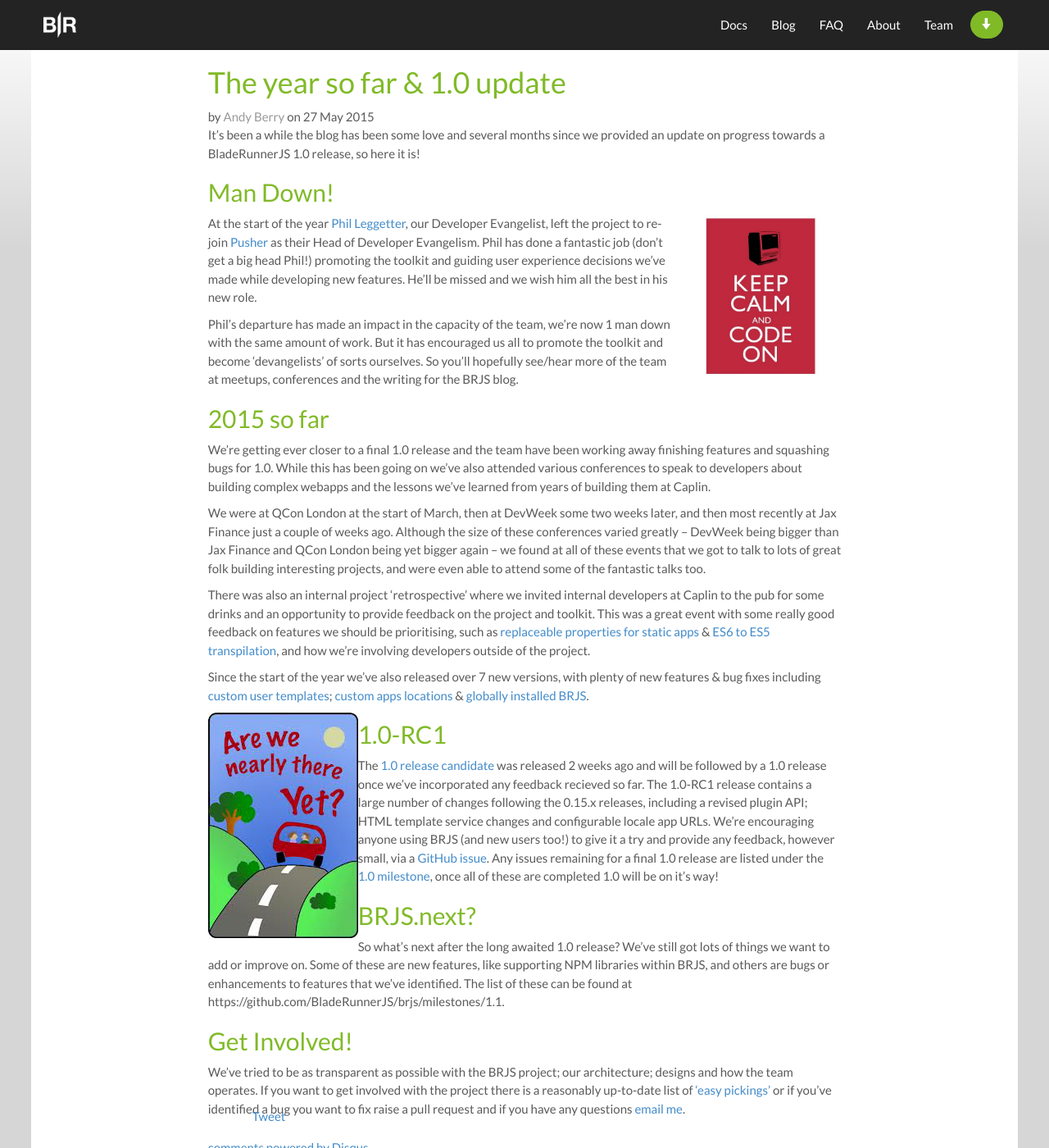
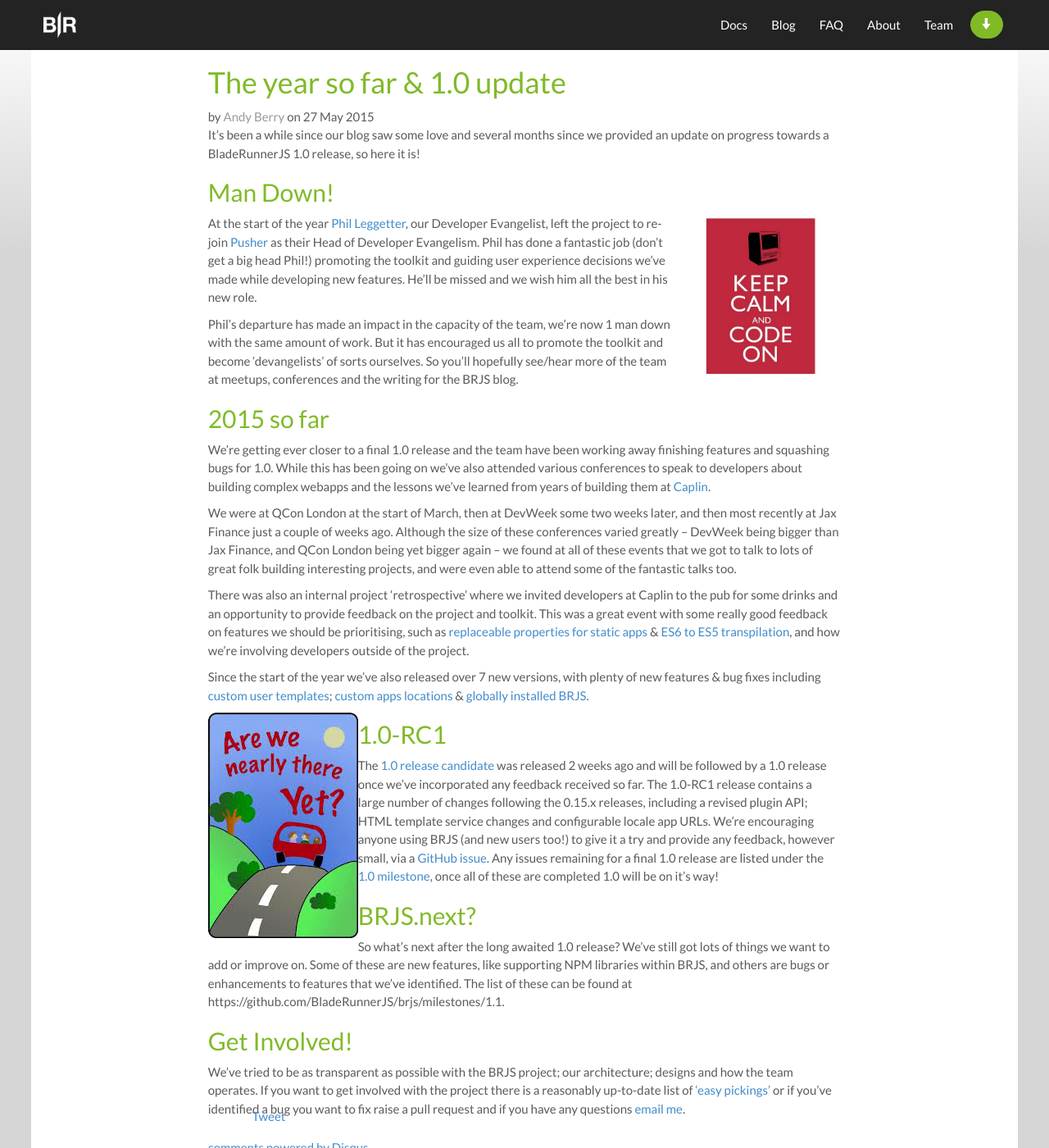
Before and after one commit to BladeRunnerJS/brjs-site, a Jekyll site: the page built from _posts/2015-05-27-2015-so-far.md, in a window 1280 px wide and 1400 px high. Shown: the whole window at 82% size. Built offline with Jekyll 4.4.1, drawn with Linux system fonts in a browser that asks for light colours; nearby versions of some CDN libraries; Markdown is read by kramdown in place of the engine named in the settings; comment, search, counter and statistics services are not loaded.

Commit message:
Couple o' typos and tweaks
*shucks!* :)

```diff
--- a/_posts/2015-05-27-2015-so-far.md
+++ b/_posts/2015-05-27-2015-so-far.md
@@ -8,7 +8,7 @@
 excerpt: "It's been a while since our blog saw some love. It's about time for an update a 1.0 release and what else the team have been up to."
 ---
 
-It's been a while the blog has been some love and several months since we provided an update on progress towards a BladeRunnerJS 1.0 release, so here it is!
+It's been a while since our blog saw some love and several months since we provided an update on progress towards a BladeRunnerJS 1.0 release, so here it is!
 
 ## Man Down!
 
@@ -20,11 +20,11 @@
 
 ## 2015 so far
 
-We're getting ever closer to a final 1.0 release and the team have been working away finishing features and squashing bugs for 1.0. While this has been going on we've also attended various conferences to speak to developers about building complex webapps and the lessons we've learned from years of building them at Caplin.
+We're getting ever closer to a final 1.0 release and the team have been working away finishing features and squashing bugs for 1.0. While this has been going on we've also attended various conferences to speak to developers about building complex webapps and the lessons we've learned from years of building them at [Caplin](http://www.caplin.com).
 
-We were at QCon London at the start of March, then at DevWeek some two weeks later, and then most recently at Jax Finance just a couple of weeks ago. Although the size of these conferences varied greatly – DevWeek being bigger than Jax Finance and QCon London being yet bigger again – we found at all of these events that we got to talk to lots of great folk building interesting projects, and were even able to attend some of the fantastic talks too.
+We were at QCon London at the start of March, then at DevWeek some two weeks later, and then most recently at Jax Finance just a couple of weeks ago. Although the size of these conferences varied greatly – DevWeek being bigger than Jax Finance, and QCon London being yet bigger again – we found at all of these events that we got to talk to lots of great folk building interesting projects, and were even able to attend some of the fantastic talks too.
 
-There was also an internal project 'retrospective' where we invited internal developers at Caplin to the pub for some drinks and an opportunity to provide feedback on the project and toolkit. This was a great event with some really good feedback on features we should be prioritising, such as [replaceable properties for static apps](https://github.com/BladeRunnerJS/brjs/issues/749) & [ES6 to ES5 transpilation](https://github.com/BladeRunnerJS/brjs/issues/1303), and how we're involving developers outside of the project.
+There was also an internal project 'retrospective' where we invited developers at Caplin to the pub for some drinks and an opportunity to provide feedback on the project and toolkit. This was a great event with some really good feedback on features we should be prioritising, such as [replaceable properties for static apps](https://github.com/BladeRunnerJS/brjs/issues/749) & [ES6 to ES5 transpilation](https://github.com/BladeRunnerJS/brjs/issues/1303), and how we're involving developers outside of the project.
 
 Since the start of the year we've also released over 7 new versions, with plenty of new features & bug fixes including [custom user templates](https://github.com/BladeRunnerJS/brjs/issues/126); [custom apps locations](https://github.com/BladeRunnerJS/brjs/issues/1154) & [globally installed BRJS](https://github.com/BladeRunnerJS/brjs/issues/1130).
 
@@ -32,7 +32,7 @@
 
 ## 1.0-RC1
 
-The [1.0 release candidate](https://github.com/BladeRunnerJS/brjs/releases/tag/v1.0-RC1) was released 2 weeks ago and will be followed by a 1.0 release once we've incorporated any feedback recieved so far. The 1.0-RC1 release contains a large number of changes following the 0.15.x releases, including a revised plugin API; HTML template service changes and configurable locale app URLs. We're encouraging anyone using BRJS (and new users too!) to give it a try and provide any feedback, however small, via a [GitHub issue](https://github.com/BladeRunnerJS/brjs/issues/new). Any issues remaining for a final 1.0 release are listed under the [1.0 milestone](https://github.com/BladeRunnerJS/brjs/milestones/1.0), once all of these are completed 1.0 will be on it's way!
+The [1.0 release candidate](https://github.com/BladeRunnerJS/brjs/releases/tag/v1.0-RC1) was released 2 weeks ago and will be followed by a 1.0 release once we've incorporated any feedback received so far. The 1.0-RC1 release contains a large number of changes following the 0.15.x releases, including a revised plugin API; HTML template service changes and configurable locale app URLs. We're encouraging anyone using BRJS (and new users too!) to give it a try and provide any feedback, however small, via a [GitHub issue](https://github.com/BladeRunnerJS/brjs/issues/new). Any issues remaining for a final 1.0 release are listed under the [1.0 milestone](https://github.com/BladeRunnerJS/brjs/milestones/1.0), once all of these are completed 1.0 will be on it's way!
 
 ## BRJS.next?
 
```
